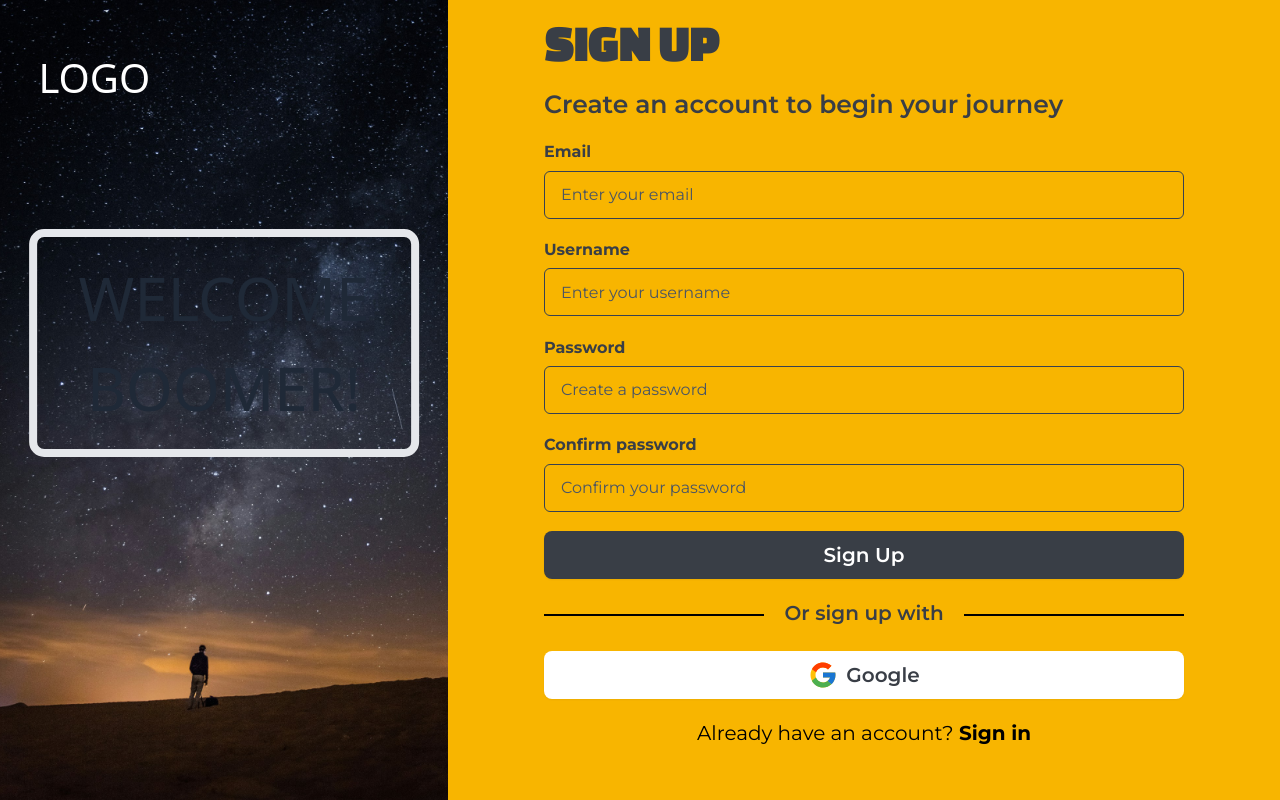
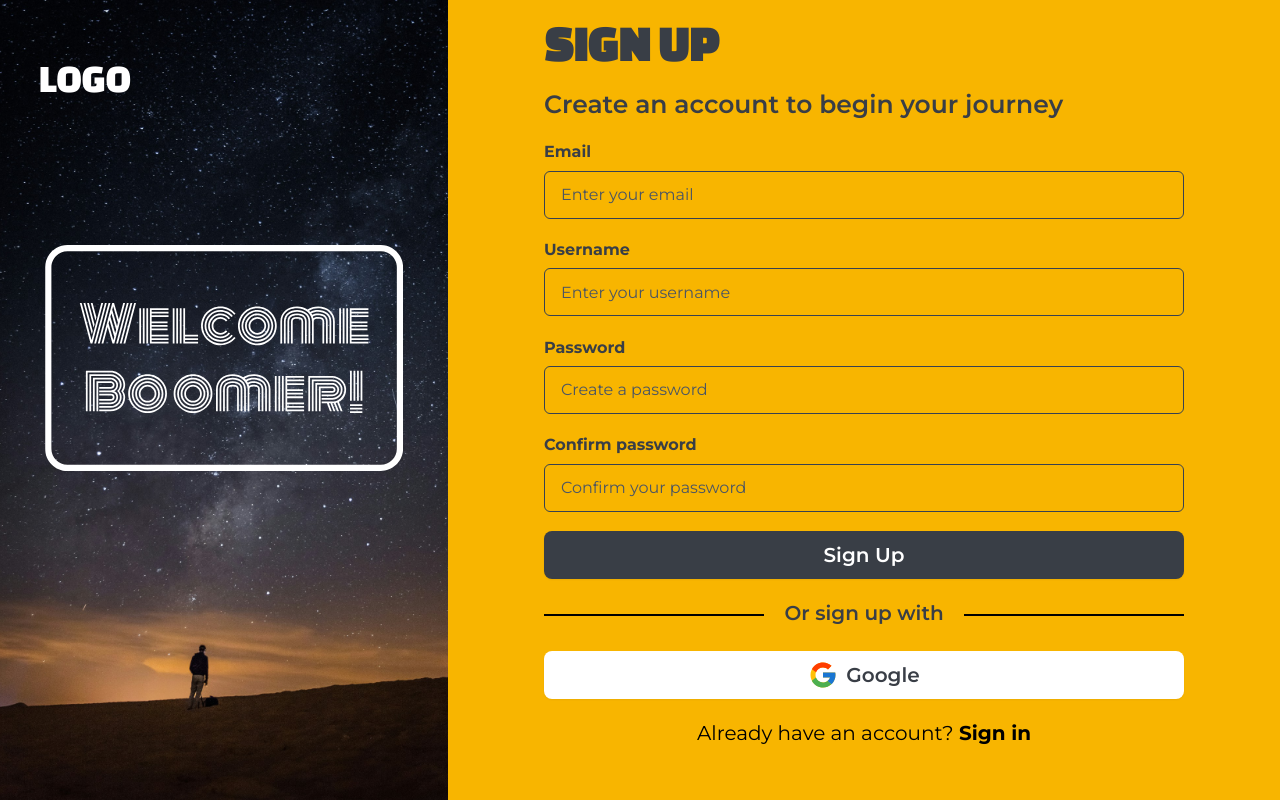
Before and after one commit to Kade-inc/boomers-frontend, a React (Vite) app: page / in a window 1280 px wide. Built offline with nearby package versions, Linux system fonts and the light colour scheme.

Commit message:
Update Boomer Image

```diff
--- a/src/components/Signup.tsx
+++ b/src/components/Signup.tsx
@@ -1,5 +1,6 @@
 import image from "../assets/khamkeo-vilaysing-rpVQJbZMw8o-unsplash (1) 1.png";
 import SignupForm from "./SignupForm";
+import boomer from '../assets/boomer.svg';
 
 const Signup = () => {
   return (
@@ -7,10 +8,11 @@ const Signup = () => {
       <div className="hidden md:block w-[35%] relative">
         <img src={image} alt="image" className="w-full h-full object-cover" />
         <div className="absolute top-[4%] left-[5%] p-4 text-white font-normal text-[40px]">
-          <h1>LOGO</h1>
+          <h1 className="font-heading">LOGO</h1>
         </div>
-        <div className="border-8 rounded-[15px] absolute top-[28.6%] left-1/2 p-4 font-normal transform -translate-x-1/2 text-center text-[60px] w-[87%]">
-          WELCOME BOOMER!
+        <div className="absolute top-[28.6%] left-1/2 p-4  -translate-x-1/2 w-[87%]">
+
+          <img src={boomer} alt="image" className="" />
         </div>
       </div>
       <div className="w-full md:w-[65%] bg-[#F8B500]">
```
Also changed, not shown: src/assets/boomer.svg (added).
